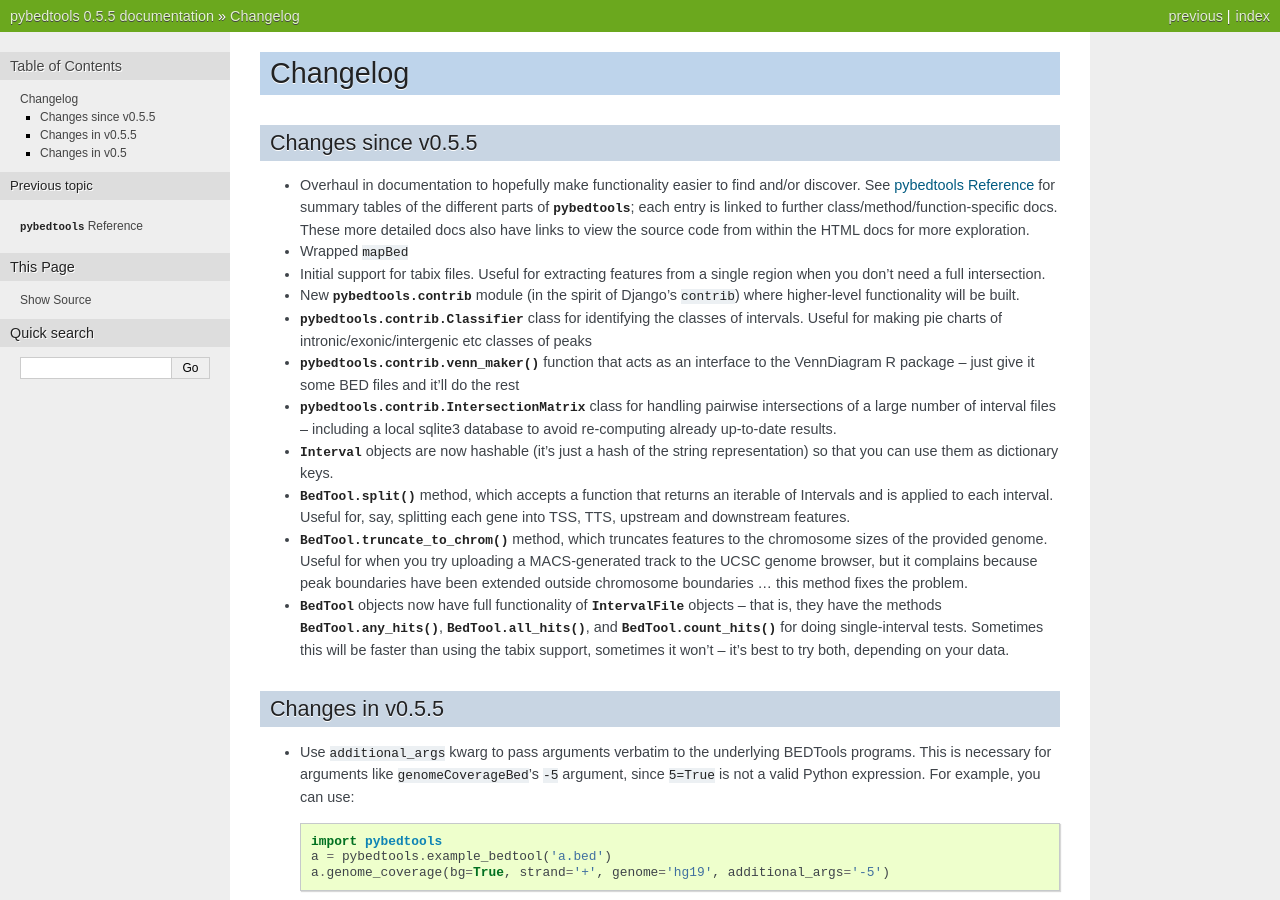
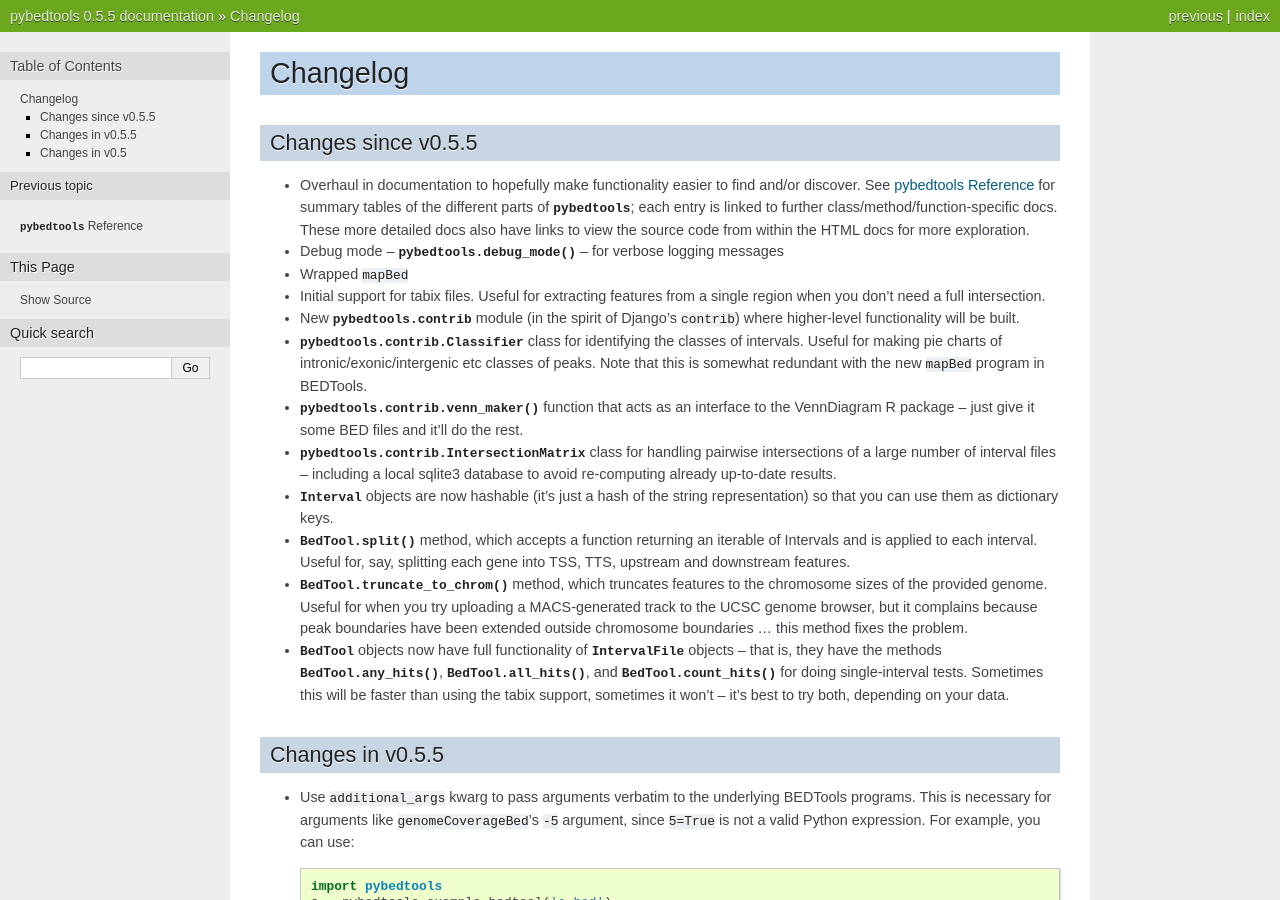
Before and after one commit to daler/pybedtools, a Sphinx documentation site: the page built from docs/source/changes.rst, in a window 1280 px wide and 900 px high. Built offline with Sphinx 7.4.7, drawn with Linux system fonts in a browser that asks for light colours; comment, search, counter and statistics services are not loaded.

Commit message:
edits to changes.rst

```diff
--- a/docs/source/changes.rst
+++ b/docs/source/changes.rst
@@ -10,6 +10,8 @@ Changes since v0.5.5
   class/method/function-specific docs.  These more detailed docs also have
   links to view the source code from within the HTML docs for more exploration.
 
+* Debug mode -- :func:`pybedtools.debug_mode` -- for verbose logging messages
+
 * Wrapped `mapBed`
 
 * Initial support for tabix files.  Useful for extracting features from
@@ -20,11 +22,12 @@ Changes since v0.5.5
 
 * :class:`pybedtools.contrib.Classifier` class for identifying the classes of
   intervals.  Useful for making pie charts of intronic/exonic/intergenic etc
-  classes of peaks
+  classes of peaks.  Note that this is somewhat redundant with the new `mapBed`
+  program in BEDTools.
 
 * :func:`pybedtools.contrib.venn_maker` function that acts as an interface to
   the VennDiagram R package -- just give it some BED files and it'll do the
-  rest
+  rest.
 
 * :class:`pybedtools.contrib.IntersectionMatrix` class for handling pairwise
   intersections of a large number of interval files -- including a local
@@ -33,7 +36,7 @@ Changes since v0.5.5
 * :class:`Interval` objects are now hashable (it's just a hash of the string
   representation) so that you can use them as dictionary keys.
 
-* :meth:`BedTool.split` method, which accepts a function that returns an
+* :meth:`BedTool.split` method, which accepts a function returning an
   iterable of Intervals and is applied to each interval.  Useful for, say,
   splitting each gene into TSS, TTS, upstream and downstream features.
 
```
